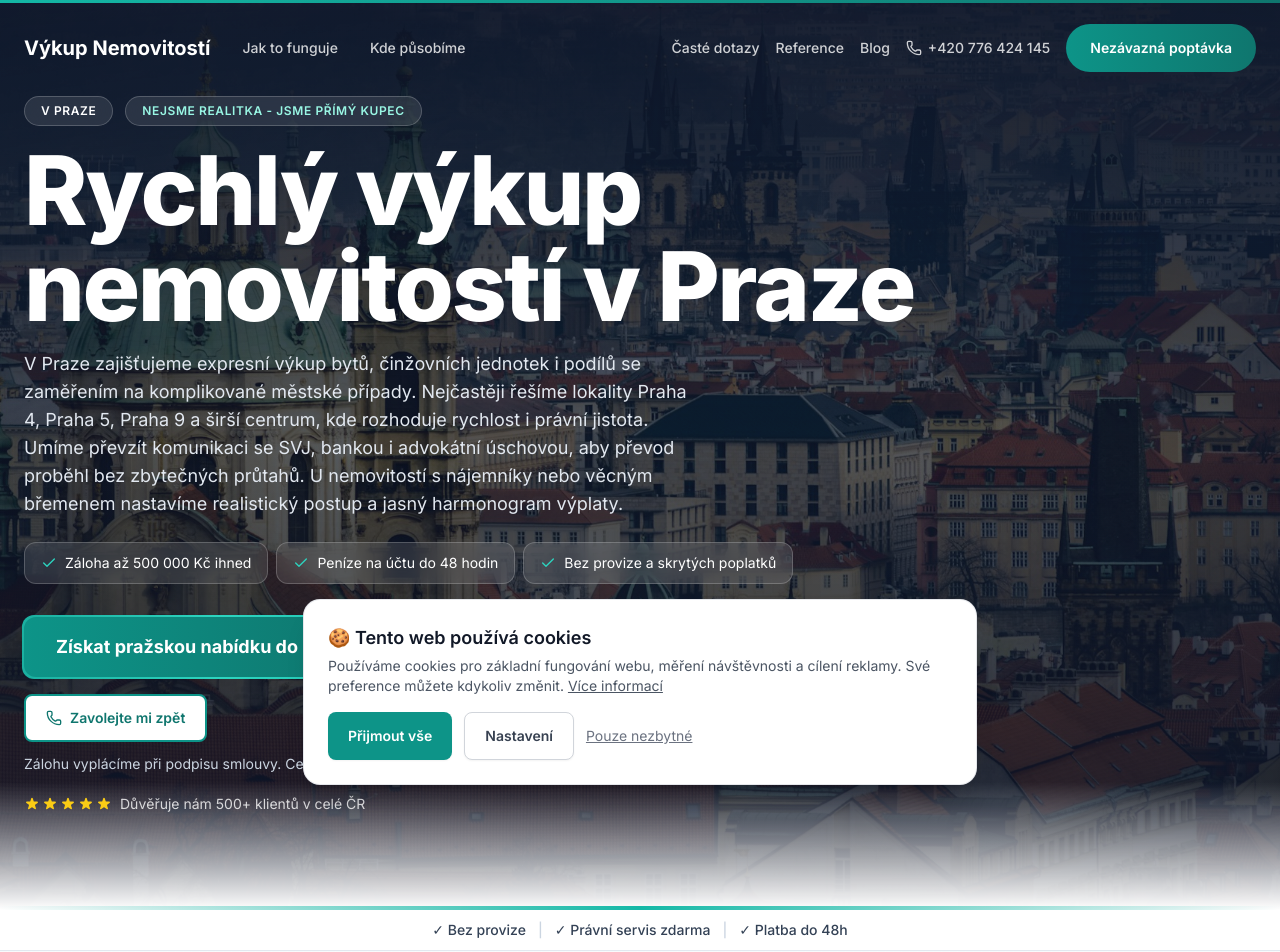
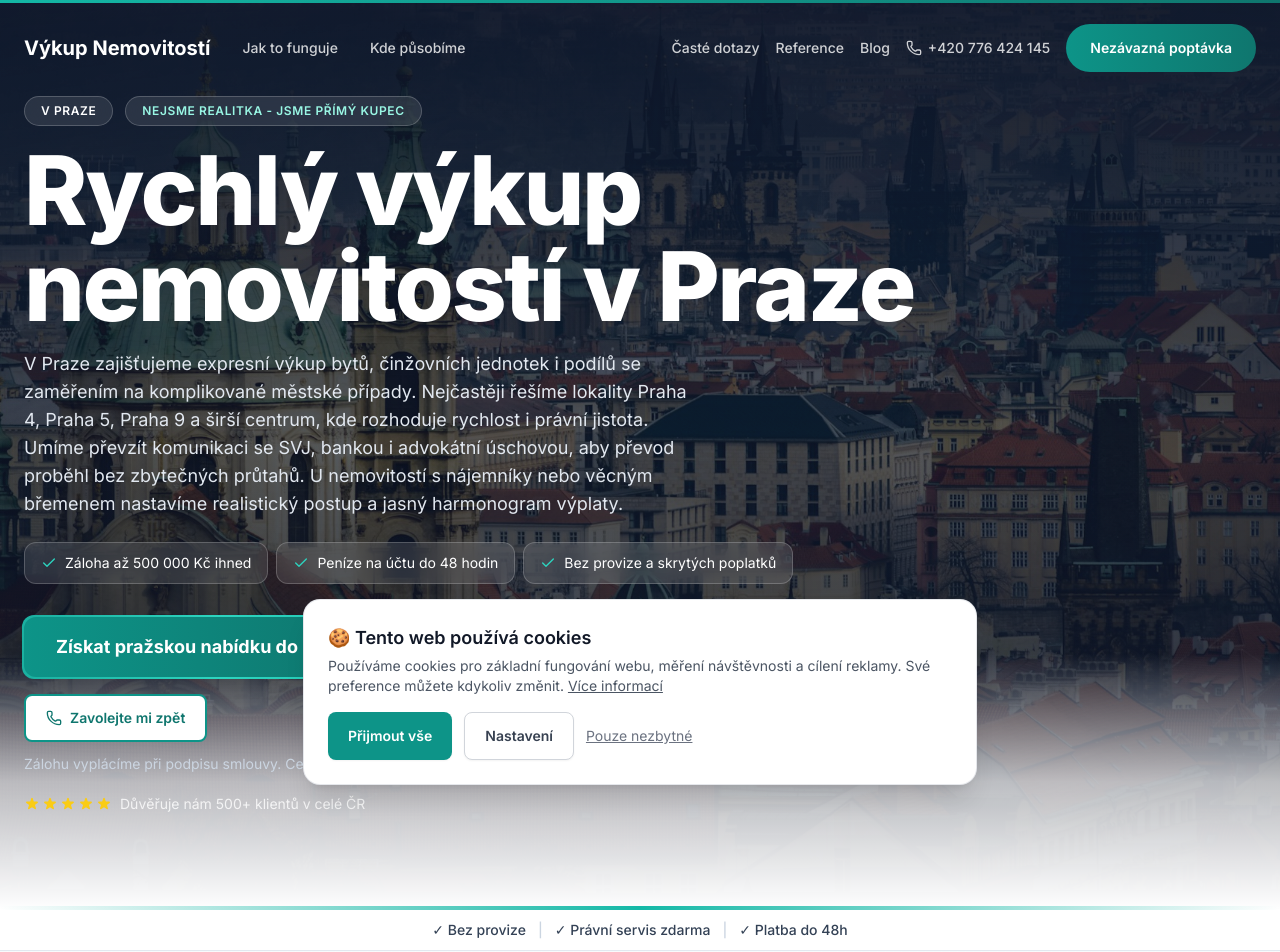
Before and after one commit to Dimmka1/vykup-regiony-cz, a Next.js app: page / in a window 1280 px wide. Shown: the top 952 px of the page. Built offline with nearby package versions, Linux system fonts and the light colour scheme; no server answers.

Commit message:
fix: stronger hero bottom fade for clean transition

```diff
--- a/src/components/home-page-content.tsx
+++ b/src/components/home-page-content.tsx
@@ -407,13 +407,13 @@ export function HomePageContent({
         />
         {/* Layer 2: Animated gradient overlay */}
         <div
-          className="absolute inset-0 bg-gradient-to-b from-slate-900/95 via-slate-900/70 to-slate-900/90"
+          className="absolute inset-0 bg-gradient-to-b from-slate-900/95 via-slate-900/70 to-slate-900/95"
           aria-hidden="true"
         />
 
-        {/* Bottom fade into content */}
+        {/* Bottom fade into content — strong multi-stop gradient */}
         <div
-          className="absolute bottom-0 left-0 right-0 h-32 bg-gradient-to-b from-transparent to-white"
+          className="pointer-events-none absolute bottom-0 left-0 right-0 h-64 bg-gradient-to-b from-transparent via-white/70 to-white"
           aria-hidden="true"
         />
 
```
Also changed, not shown: 1 other file (tests, documents, lock files or other folders).
